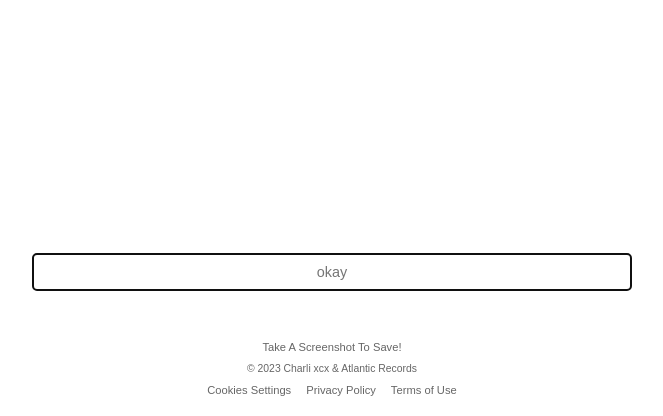
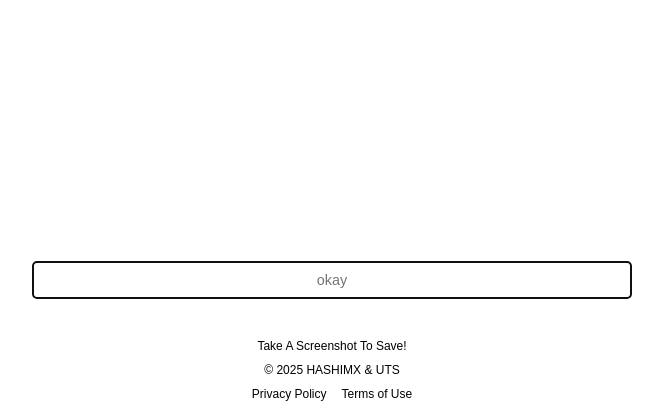
Before and after one commit to HASH1MX/B-TraeText, a website: page index.html in a window 1280 px wide. Shown: the part 384-800 px from the top of the page, without its empty margins (308-971 px from the left). Drawn offline with Linux system fonts and the light colour scheme.

Commit message:
Commit #2

```diff
--- a/index.html
+++ b/index.html
@@ -19,9 +19,8 @@
 
         <div class="footer">
             <a href="#" class="screenshot-btn">Take A Screenshot To Save!</a>
-            <span class="copyright">© 2023 Charli xcx & Atlantic Records</span>
+            <span class="copyright">© 2025 HASHIMX & UTS</span>
             <div class="links">
-                <a href="#">Cookies Settings</a>
                 <a href="#">Privacy Policy</a>
                 <a href="#">Terms of Use</a>
             </div>
--- a/styles.css
+++ b/styles.css
@@ -67,39 +67,43 @@ body {
 
 .footer {
     width: 100%;
-    padding: 10px;
+    padding: 0 10px 15px;
     text-align: center;
     font-size: 0.7rem;
-    color: #666;
+    color: #000;
+    display: flex;
+    flex-direction: column;
+    align-items: center;
 }
 
 .copyright {
     display: block;
-    margin-bottom: 10px;
-    font-size: 0.65rem;
+    margin: 5px 0;
+    font-size: 0.75rem;
+    color: #000;
 }
 
 .links {
     display: flex;
     justify-content: center;
     gap: 15px;
-    margin-bottom: 10px;
+    margin-top: 5px;
 }
 
 .links a {
-    color: #666;
+    color: #000;
     text-decoration: none;
-    font-size: 0.7rem;
+    font-size: 0.75rem;
 }
 
 .screenshot-btn {
     display: block;
     text-align: center;
     margin: 5px auto;
-    font-size: 0.7rem;
-    color: #666;
+    font-size: 0.75rem;
+    color: #000;
     text-decoration: none;
-    margin-bottom: 10px;
+    font-weight: normal;
 }
 
 @media (max-width: 768px) {
```
